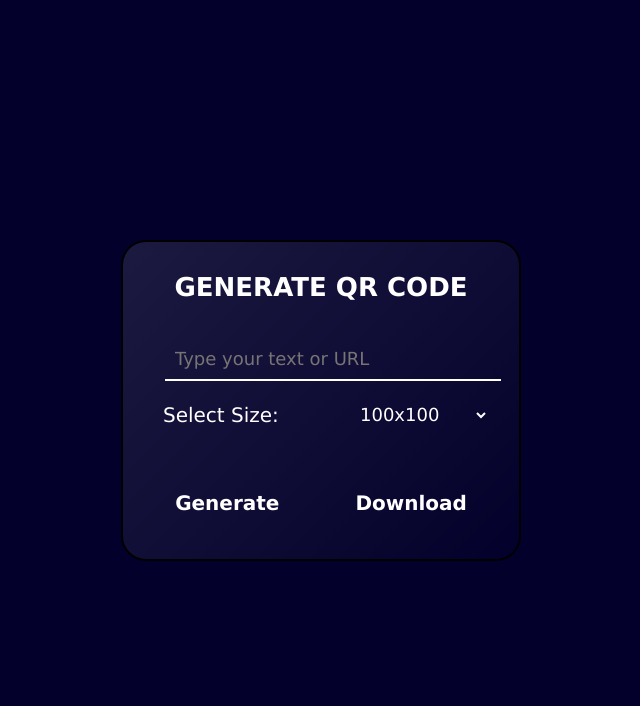
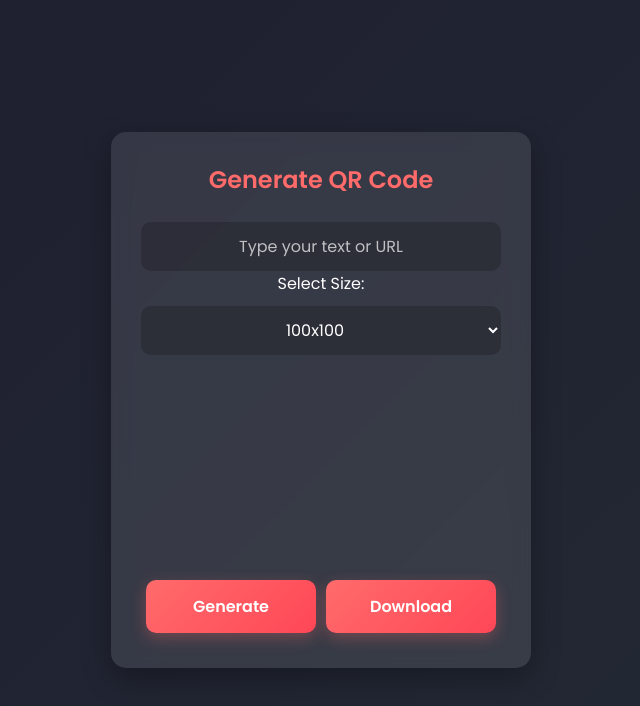
Before and after one commit to apsharma07/QR-code-generator, a plain HTML site: page index.html in a window 1280 px wide. Shown: the whole page, without its empty margins (319-959 px from the left). Drawn offline with Linux system fonts and the light colour scheme.

Commit message:
CSS updated

```diff
--- a/index.html
+++ b/index.html
@@ -10,6 +10,9 @@
 	<link href="https://fonts.googleapis.com/css2?family=Jost:wght@500&display=swap" rel="stylesheet">
 </head>
 <body>
+    <div class="preloader">
+        <div class="spinner"></div>
+    </div>
     <div class="box">
             <div class="qr-header">
                 <h1>Generate QR Code</h1>
--- a/script.js
+++ b/script.js
@@ -5,8 +5,8 @@ const downloadBtn = document.getElementById('downloadBtn');
 const qrContainer = document.querySelector('.qr-body');
 
 let size = sizes.value;
-let lastGeneratedText = '';  // To track changes in text
-let lastGeneratedSize = size;  // To track changes in size
+let lastGeneratedText = '';
+let lastGeneratedSize = size;
 
 downloadBtn.disabled = true;
 
@@ -19,8 +19,6 @@ sizes.addEventListener('change', (e) => {
     size = e.target.value;
     isEmptyInput();
 });
-
-// Handle text input changes
 qrText.addEventListener('input', () => {
     if (qrText.value.trim().length === 0) {
         qrContainer.innerHTML = "";  // Clear the QR code if input is empty
@@ -78,3 +76,9 @@ function generateQRCode() {
         }
     }, 100);
 }
+window.addEventListener("load", () => {
+    setTimeout(() => {
+        document.querySelector(".preloader").style.display = "none";
+        document.body.style.overflow = "auto";  // Enable scrolling after load
+    }, 1500);
+});
--- a/style.css
+++ b/style.css
@@ -1,105 +1,124 @@
-*{
+@import url('https://fonts.googleapis.com/css2?family=Poppins:wght@300;400;600&display=swap');
+* {
     margin: 0;
     padding: 0;
     box-sizing: border-box;
-    font-family: 'Lucida Sans', 'Lucida Sans Regular', 'Lucida Grande', 'Lucida Sans Unicode', Geneva, Verdana, sans-serif;
+    font-family: 'Poppins', sans-serif;
 }
 
-body{
-    width: 100%;
-    height: 100vh;
+body {
+    background: linear-gradient(135deg, #1e1e2f, #232a34);
     display: flex;
     justify-content: center;
     align-items: center;
-    background-color: rgb(3, 0, 43);
-    background-size: cover;
+    height: 100vh;
+    padding: 20px;
+    overflow: hidden;
 }
-.box{
-    background: linear-gradient(135deg, rgba(255, 255, 255, 0.1), rgba(255, 255, 255, 0));
-    background-repeat: no-repeat;
-    background-size: cover;
+.preloader {
+    position: fixed;
+    width: 100%;
+    height: 100%;
+    background: #1e1e2f;
+    display: flex;
+    justify-content: center;
+    align-items: center;
+    z-index: 1000;
+}
+.spinner {
+    width: 50px;
+    height: 50px;
+    border: 5px solid rgba(255, 255, 255, 0.2);
+    border-top-color: #ff6b6b;
+    border-radius: 50%;
+    animation: spin 1s linear infinite;
+}
+.box {
+    background: rgba(255, 255, 255, 0.1);
+    backdrop-filter: blur(10px);
+    -webkit-backdrop-filter: blur(10px);
+    color: white;
     padding: 30px;
-    width: 400px;
-    border-radius: 25px;
-    border: 2px solid rgb(0, 0, 1);
+    border-radius: 15px;
+    box-shadow: 0px 10px 30px rgba(0, 0, 0, 0.3);
+    text-align: center;
+    max-width: 420px;
+    width: 100%;
+    opacity: 0;
+    transform: scale(0.9);
+    animation: fadeIn 0.8s ease-out 1.5s forwards;
 }
-.qr-header h1{
-    font-size: 26px;
+.qr-header h1 {
+    font-size: 24px;
+    margin-bottom: 15px;
+    color: #ff6b6b;
+    font-weight: 600;
+}
+input, select {
+    width: 100%;
+    padding: 12px;
+    margin-top: 10px;
+    border-radius: 10px;
+    border: none;
+    font-size: 16px;
+    outline: none;
+    background: rgba(0, 0, 0, 0.2);
+    color: rgb(255, 255, 255);
     text-align: center;
-    color: rgb(255, 255, 255);
-    margin-bottom: 24px;
-    text-transform: uppercase;
 }
-.qr-header input{
-    padding: 10px;
-    width: 100%;
-    margin: 12px;
-    font-size: 18px;
-    outline: none;
-    background: transparent;
-    border:none;
-    border-bottom: 2px solid #ffffff;
-    color: #fafafa;
+input::placeholder {
+    color: rgba(255, 255, 255, 0.7);
 }
-
-.qr-header select{
-    padding: 10px;
-    border-radius: 18px;
-    font-size: 18px;
-    outline: none;
-    background: transparent;
-    border: none;
-    color: #ffffff;
+.qr-body {
+    display: flex;
+    justify-content: center;
+    align-items: center;
+    margin: 20px 0;
+    min-height: 180px;
 }
-select option{
-    background-color: black;
-    border: none;
-    color: rgb(255, 255, 255);
-}
-.qr-header label{
-    padding: 10px;
-    color: rgb(255, 255, 255);
-    font-size: 20px;
-}
-
-.qr-header div{
+.qr-footer {
     display: flex;
     justify-content: space-between;
 }
-
-.qr-footer{
-    display: flex;
-    justify-content: center;
+.qr-footer a {
+    text-decoration: none;
+    background: linear-gradient(135deg, #ff6b6b, #ff4757);
+    color: white;
+    padding: 14px 20px;
+    border-radius: 10px;
+    transition: 0.3s;
+    font-weight: bold;
+    flex: 1;
+    text-align: center;
+    margin: 5px;
+    box-shadow: 0px 5px 15px rgba(255, 107, 107, 0.3);
 }
-.qr-footer a{
-    background: transparent;
-    text-decoration: none;
-    font-size: 20px;
-    padding: 14px 36px;
-    margin-inline: 2px;
-    color: rgb(255, 255, 255);
-    font-weight: 600;
+.qr-footer a:hover {
+    background: linear-gradient(135deg, #ff4757, #ff2e63);
+    transform: scale(1.05);
+    box-shadow: 0px 5px 20px rgba(255, 107, 107, 0.5);
 }
-
-.qr-body{
-    display: grid;
-    place-items: center;
-    padding:20px;
-}
-
-.qr-body img{
-    max-width: 100%;
-    max-height: 100%;
-    margin-block: 10px;
-    padding: 2px;
-}
-
-@media screen and (max-width:520px){
-    .box{
-        width: 80%;
-    }
-    .qr-footer a{
-        padding: 12px;
-        font-size: 16px;
+@keyframes spin {
+    100% {
+        transform: rotate(360deg);
     }
 }
+@keyframes fadeIn {
+    100% {
+        opacity: 1;
+        transform: scale(1);
+    }
+}
+@media screen and (max-width: 450px) {
+    .box {
+        padding: 20px;
+    }
+
+    .qr-footer {
+        flex-direction: column;
+    }
+
+    .qr-footer a {
+        margin-bottom: 10px;
+    }
+}
```
